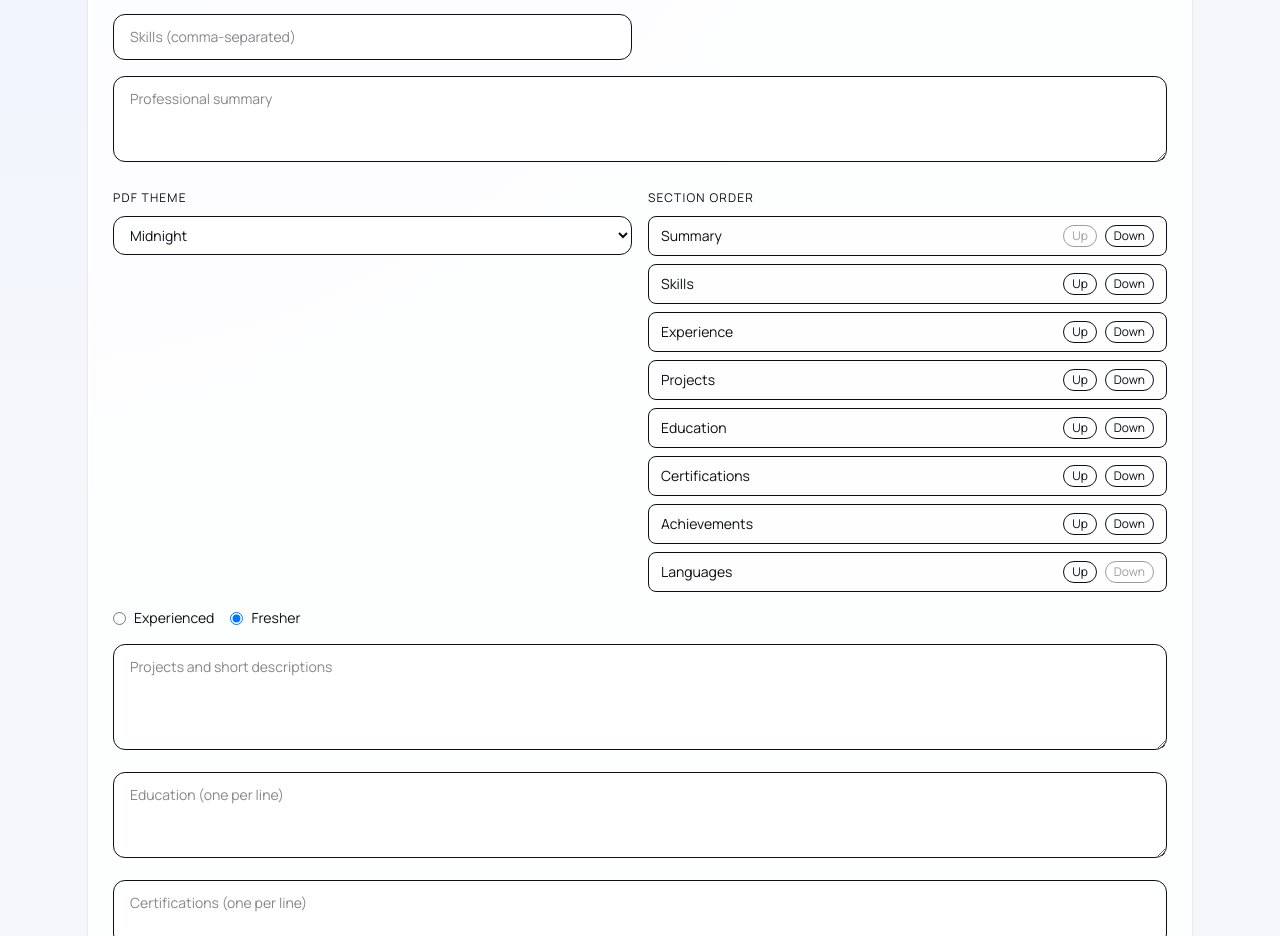
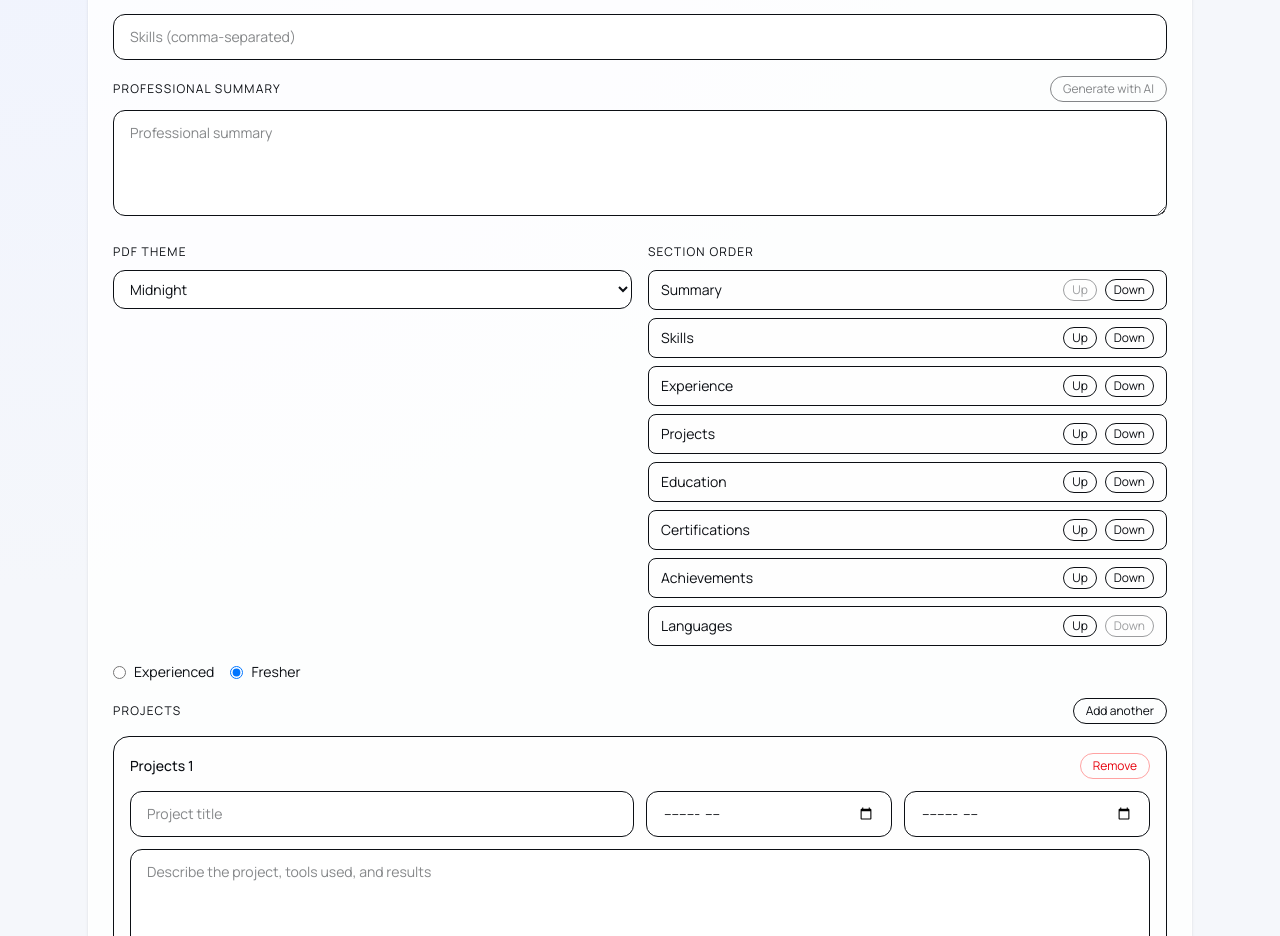
Before and after one commit to hamzazameer2003/AI-resume-analyzer-frontend, a Next.js app: page /resume-generator in a window 1280 px wide. Shown: the part 436-1372 px from the top of the page. Built offline with nearby package versions, Linux system fonts and the light colour scheme; no server answers; sample sign-in values are in the browser's storage.

Commit message:
frontend changes for resume builder

```diff
--- a/src/app/(protected)/resume-generator/page.tsx
+++ b/src/app/(protected)/resume-generator/page.tsx
@@ -3,8 +3,126 @@
 import { useState } from "react";
 import { API_URL } from "@/lib/api";
 
+type ExperienceLevel = "experienced" | "fresher";
+
+type TimelineItem = {
+  title: string;
+  description: string;
+  startDate: string;
+  endDate: string;
+};
+
+const emptyTimelineItem = (): TimelineItem => ({
+  title: "",
+  description: "",
+  startDate: "",
+  endDate: "",
+});
+
+function TimelineEditor({
+  label,
+  titlePlaceholder,
+  descriptionPlaceholder,
+  items,
+  onChange,
+}: {
+  label: string;
+  titlePlaceholder: string;
+  descriptionPlaceholder: string;
+  items: TimelineItem[];
+  onChange: (items: TimelineItem[]) => void;
+}) {
+  function updateItem(index: number, key: keyof TimelineItem, value: string) {
+    const next = items.map((item, itemIndex) =>
+      itemIndex === index ? { ...item, [key]: value } : item
+    );
+    onChange(next);
+  }
+
+  function addItem() {
+    onChange([...items, emptyTimelineItem()]);
+  }
+
+  function removeItem(index: number) {
+    if (items.length === 1) {
+      onChange([emptyTimelineItem()]);
+      return;
+    }
+    onChange(items.filter((_, itemIndex) => itemIndex !== index));
+  }
+
+  return (
+    <div className="mt-4 space-y-3">
+      <div className="flex items-center justify-between gap-3">
+        <label className="text-xs uppercase tracking-widest text-slate dark:text-slate-300">
+          {label}
+        </label>
+        <button
+          type="button"
+          onClick={addItem}
+          className="rounded-full border border-ink/20 px-3 py-1 text-xs text-ink dark:border-white/20 dark:text-slate-100"
+        >
+          Add another
+        </button>
+      </div>
+      {items.map((item, index) => (
+        <div
+          key={`${label}-${index}`}
+          className="space-y-3 rounded-2xl border border-ink/10 bg-white/70 p-4 dark:border-white/10 dark:bg-slate-950"
+        >
+          <div className="flex items-center justify-between gap-3">
+            <p className="text-sm font-medium text-ink dark:text-slate-100">
+              {label} {index + 1}
+            </p>
+            <button
+              type="button"
+              onClick={() => removeItem(index)}
+              className="rounded-full border border-red-300 px-3 py-1 text-xs text-red-600 dark:border-red-400/40 dark:text-red-300"
+            >
+              Remove
+            </button>
+          </div>
+          <div className="grid gap-3 md:grid-cols-2">
+            <input
+              className="w-full rounded-xl border border-ink/10 bg-white px-4 py-3 text-sm outline-none focus:border-ink dark:border-white/10 dark:bg-slate-900 dark:text-slate-100"
+              placeholder={titlePlaceholder}
+              value={item.title}
+              onChange={(e) => updateItem(index, "title", e.target.value)}
+              required
+            />
+            <div className="grid gap-3 sm:grid-cols-2">
+              <input
+                className="w-full rounded-xl border border-ink/10 bg-white px-4 py-3 text-sm outline-none focus:border-ink dark:border-white/10 dark:bg-slate-900 dark:text-slate-100"
+                type="month"
+                value={item.startDate}
+                onChange={(e) => updateItem(index, "startDate", e.target.value)}
+                required
+              />
+              <input
+                className="w-full rounded-xl border border-ink/10 bg-white px-4 py-3 text-sm outline-none focus:border-ink dark:border-white/10 dark:bg-slate-900 dark:text-slate-100"
+                type="month"
+                value={item.endDate}
+                onChange={(e) => updateItem(index, "endDate", e.target.value)}
+                required
+              />
+            </div>
+          </div>
+          <textarea
+            className="w-full rounded-xl border border-ink/10 bg-white px-4 py-3 text-sm outline-none focus:border-ink dark:border-white/10 dark:bg-slate-900 dark:text-slate-100"
+            placeholder={descriptionPlaceholder}
+            rows={4}
+            value={item.description}
+            onChange={(e) => updateItem(index, "description", e.target.value)}
+            required
+          />
+        </div>
+      ))}
+    </div>
+  );
+}
+
 export default function ResumeGeneratorPage() {
-  const [experienceLevel, setExperienceLevel] = useState("fresher");
+  const [experienceLevel, setExperienceLevel] = useState<ExperienceLevel>("fresher");
   const [form, setForm] = useState({
     fullName: "",
     email: "",
@@ -15,16 +133,17 @@ export default function ResumeGeneratorPage() {
     github: "",
     portfolio: "",
     summary: "",
-    experience: "",
-    projects: "",
     skills: "",
     education: "",
     certifications: "",
     achievements: "",
     languages: "",
   });
+  const [experienceItems, setExperienceItems] = useState<TimelineItem[]>([emptyTimelineItem()]);
+  const [projectItems, setProjectItems] = useState<TimelineItem[]>([emptyTimelineItem()]);
   const [error, setError] = useState("");
   const [loading, setLoading] = useState(false);
+  const [summaryLoading, setSummaryLoading] = useState(false);
   const [theme, setTheme] = useState("midnight");
   const [sectionOrder, setSectionOrder] = useState([
     "summary",
@@ -37,8 +156,43 @@ export default function ResumeGeneratorPage() {
     "languages",
   ]);
 
-  function updateField(key: string, value: string) {
+  function updateField(key: keyof typeof form, value: string) {
     setForm((prev) => ({ ...prev, [key]: value }));
+  }
+
+  async function handleGenerateSummary() {
+    setError("");
+    setSummaryLoading(true);
+
+    try {
+      const token = window.localStorage.getItem("token") || "";
+      const res = await fetch(`${API_URL}/api/resume-generator/summary`, {
+        method: "POST",
+        headers: {
+          "Content-Type": "application/json",
+          Authorization: `Bearer ${token}`,
+        },
+        body: JSON.stringify({
+          title: form.title,
+          skills: form.skills,
+          experienceLevel,
+          experience: experienceItems,
+          projects: projectItems,
+        }),
+      });
+
+      if (!res.ok) {
+        const err = await res.json().catch(() => ({}));
+        throw new Error(err.message || "Summary generation failed");
+      }
+
+      const data = (await res.json()) as { summary?: string };
+      updateField("summary", data.summary || "");
+    } catch (err) {
+      setError(err instanceof Error ? err.message : "Summary generation failed");
+    } finally {
+      setSummaryLoading(false);
+    }
   }
 
   async function handleSubmit(e: React.FormEvent) {
@@ -51,8 +205,8 @@ export default function ResumeGeneratorPage() {
       const payload = {
         ...form,
         experienceLevel,
-        experience: experienceLevel === "experienced" ? form.experience : undefined,
-        projects: experienceLevel === "fresher" ? form.projects : undefined,
+        experience: experienceLevel === "experienced" ? experienceItems : [],
+        projects: experienceLevel === "fresher" ? projectItems : [],
         theme,
         sectionOrder,
       };
@@ -89,9 +243,14 @@ export default function ResumeGeneratorPage() {
     <div className="space-y-6">
       <div>
         <h1 className="text-3xl font-semibold">AI Resume Builder</h1>
-        <p className="text-sm text-slate dark:text-slate-300">Fill the form and generate a professional PDF resume. This feature use AI to generate content, so make sure to review and edit it before using.</p>
+        <p className="text-sm text-slate dark:text-slate-300">
+          Fill the form and generate a professional PDF resume. This feature uses AI to improve content, so review it before sending it out.
+        </p>
       </div>
-      <form className="rounded-2xl border border-white/70 bg-white/80 p-6 shadow-sm dark:border-white/10 dark:bg-slate-900/70" onSubmit={handleSubmit}>
+      <form
+        className="rounded-2xl border border-white/70 bg-white/80 p-6 shadow-sm dark:border-white/10 dark:bg-slate-900/70"
+        onSubmit={handleSubmit}
+      >
         <div className="grid gap-4 md:grid-cols-2">
           <input
             className="w-full rounded-xl border border-ink/10 bg-white px-4 py-3 text-sm outline-none focus:border-ink dark:border-white/10 dark:bg-slate-950 dark:text-slate-100"
@@ -126,6 +285,7 @@ export default function ResumeGeneratorPage() {
             placeholder="Target title (e.g., Software Engineer)"
             value={form.title}
             onChange={(e) => updateField("title", e.target.value)}
+            required
           />
           <input
             className="w-full rounded-xl border border-ink/10 bg-white px-4 py-3 text-sm outline-none focus:border-ink dark:border-white/10 dark:bg-slate-950 dark:text-slate-100"
@@ -146,21 +306,38 @@ export default function ResumeGeneratorPage() {
             onChange={(e) => updateField("portfolio", e.target.value)}
           />
           <input
-            className="w-full rounded-xl border border-ink/10 bg-white px-4 py-3 text-sm outline-none focus:border-ink dark:border-white/10 dark:bg-slate-950 dark:text-slate-100"
+            className="w-full rounded-xl border border-ink/10 bg-white px-4 py-3 text-sm outline-none focus:border-ink dark:border-white/10 dark:bg-slate-950 dark:text-slate-100 md:col-span-2"
             placeholder="Skills (comma-separated)"
             value={form.skills}
             onChange={(e) => updateField("skills", e.target.value)}
             required
           />
         </div>
+
+        <div className="mt-4 space-y-2">
+          <div className="flex items-center justify-between gap-3">
+            <label className="text-xs uppercase tracking-widest text-slate dark:text-slate-300">
+              Professional Summary
+            </label>
+            <button
+              type="button"
+              onClick={handleGenerateSummary}
+              disabled={summaryLoading || !form.title.trim()}
+              className="rounded-full border border-ink/20 px-3 py-1 text-xs text-ink disabled:opacity-50 dark:border-white/20 dark:text-slate-100"
+            >
+              {summaryLoading ? "Generating..." : "Generate with AI"}
+            </button>
+          </div>
           <textarea
-          className="mt-4 w-full rounded-xl border border-ink/10 bg-white px-4 py-3 text-sm outline-none focus:border-ink dark:border-white/10 dark:bg-slate-950 dark:text-slate-100"
+            className="w-full rounded-xl border border-ink/10 bg-white px-4 py-3 text-sm outline-none focus:border-ink dark:border-white/10 dark:bg-slate-950 dark:text-slate-100"
             placeholder="Professional summary"
-          rows={3}
+            rows={4}
             value={form.summary}
             onChange={(e) => updateField("summary", e.target.value)}
             required
           />
+        </div>
+
         <div className="mt-4 grid gap-4 md:grid-cols-2">
           <div>
             <label className="text-xs uppercase tracking-widest text-slate dark:text-slate-300">
@@ -218,6 +395,7 @@ export default function ResumeGeneratorPage() {
             </div>
           </div>
         </div>
+
         <div className="mt-4 flex items-center gap-4 text-sm">
           <label className="flex items-center gap-2">
             <input
@@ -240,26 +418,25 @@ export default function ResumeGeneratorPage() {
             Fresher
           </label>
         </div>
-        {experienceLevel === "experienced" && (
-          <textarea
-            className="mt-4 w-full rounded-xl border border-ink/10 bg-white px-4 py-3 text-sm outline-none focus:border-ink dark:border-white/10 dark:bg-slate-950 dark:text-slate-100"
-            placeholder="Experience details"
-            rows={4}
-            value={form.experience}
-            onChange={(e) => updateField("experience", e.target.value)}
-            required
+
+        {experienceLevel === "experienced" ? (
+          <TimelineEditor
+            label="Work Experience"
+            titlePlaceholder="Job title"
+            descriptionPlaceholder="Describe your responsibilities, wins, and impact"
+            items={experienceItems}
+            onChange={setExperienceItems}
+          />
+        ) : (
+          <TimelineEditor
+            label="Projects"
+            titlePlaceholder="Project title"
+            descriptionPlaceholder="Describe the project, tools used, and results"
+            items={projectItems}
+            onChange={setProjectItems}
           />
         )}
-        {experienceLevel === "fresher" && (
-          <textarea
-            className="mt-4 w-full rounded-xl border border-ink/10 bg-white px-4 py-3 text-sm outline-none focus:border-ink dark:border-white/10 dark:bg-slate-950 dark:text-slate-100"
-            placeholder="Projects and short descriptions"
-            rows={4}
-            value={form.projects}
-            onChange={(e) => updateField("projects", e.target.value)}
-            required
-          />
-        )}
+
         <textarea
           className="mt-4 w-full rounded-xl border border-ink/10 bg-white px-4 py-3 text-sm outline-none focus:border-ink dark:border-white/10 dark:bg-slate-950 dark:text-slate-100"
           placeholder="Education (one per line)"
```
Lines whose indentation alone changed are shown as unchanged.
